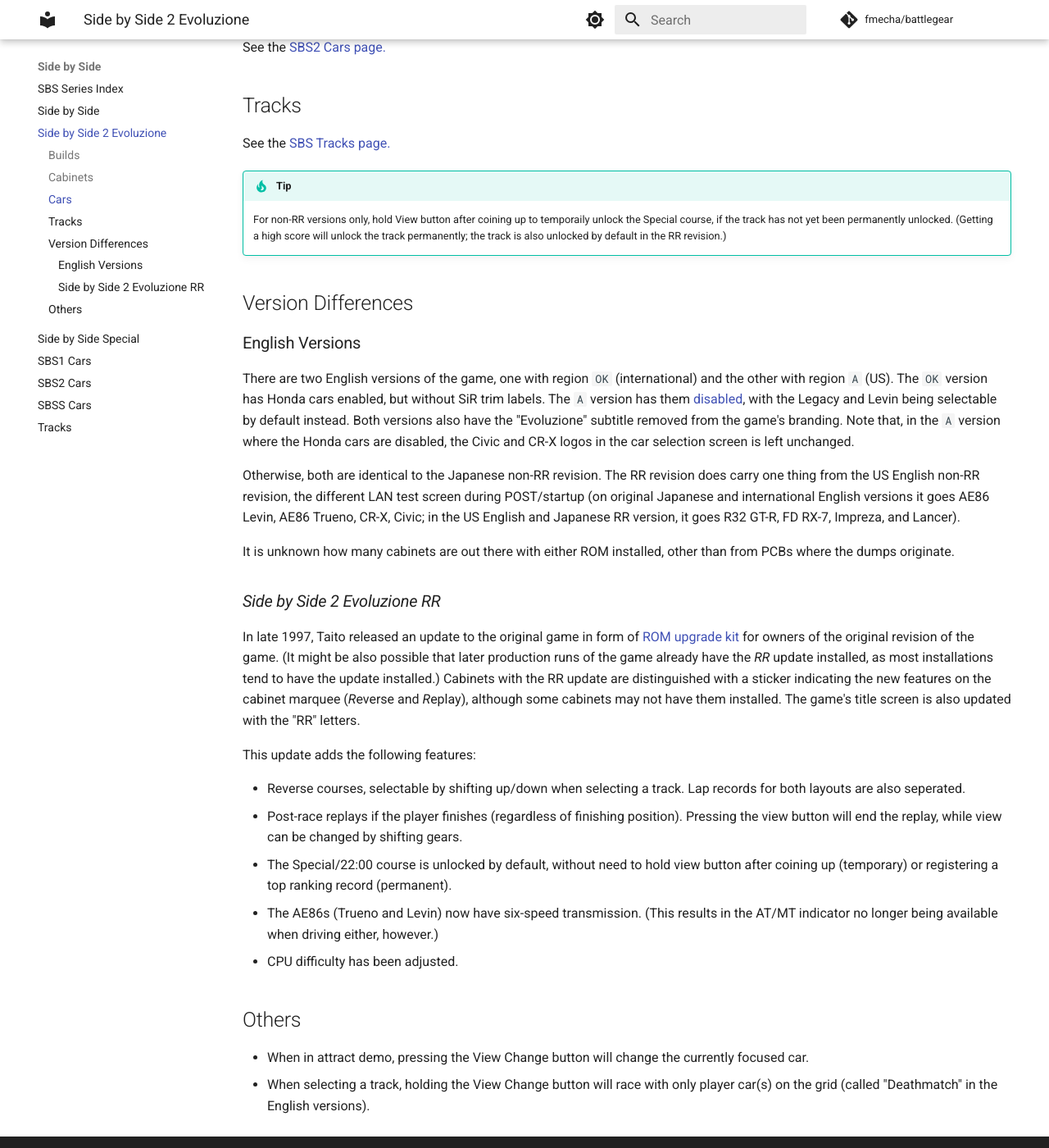
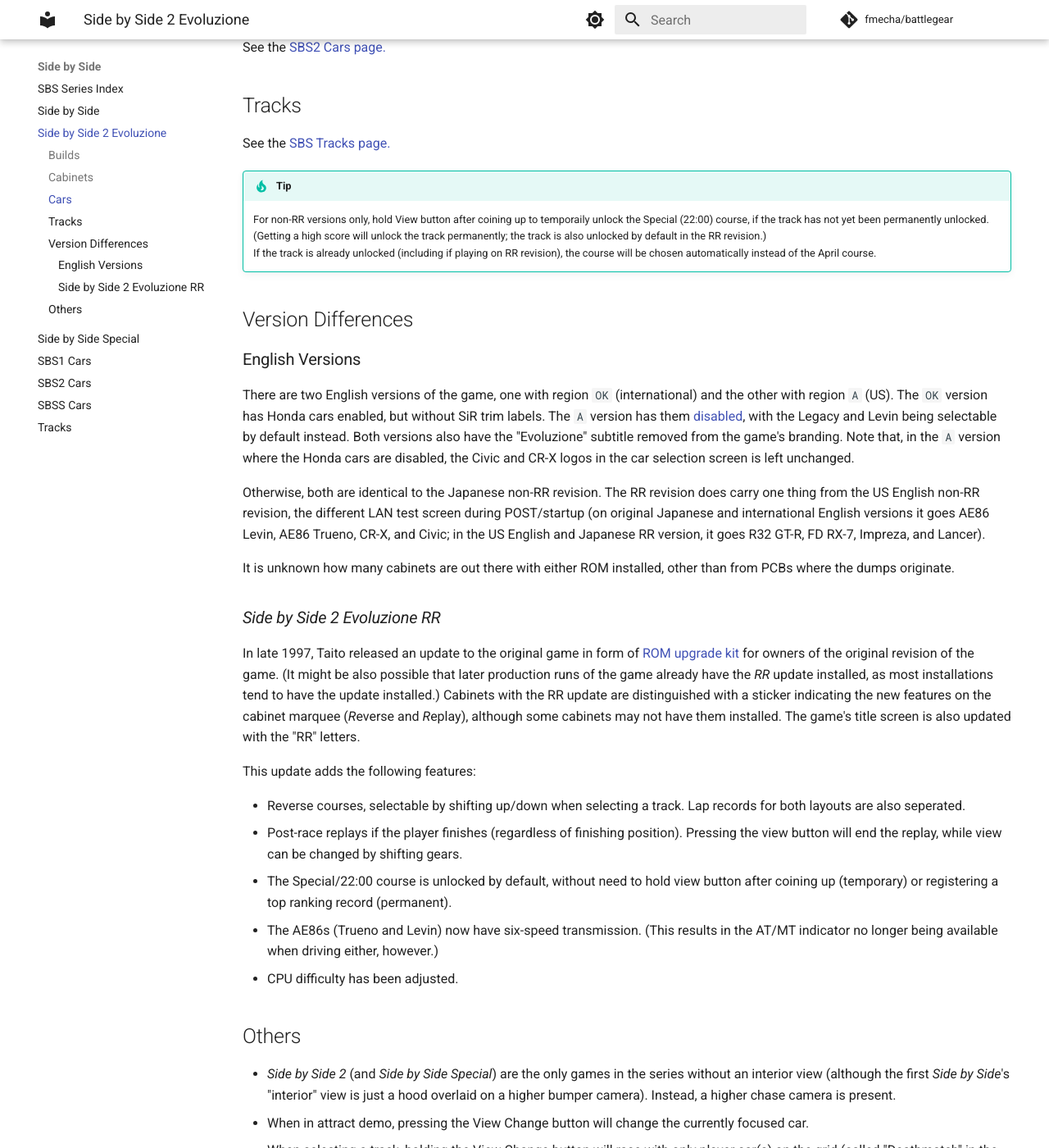
Before and after one commit to FMecha/battlegear, an MkDocs documentation site: the page built from docs/sidebs/sbs2.md, in a window 1280 px wide and 1400 px high, scrolled down 1653 px. Shown: the whole window at 82% size. Built offline with MkDocs 1.6.1 and Material for MkDocs 9.7.7, drawn with Linux system fonts in a browser that asks for light colours; comment, search, counter and statistics services are not loaded; some of the changed text lies outside the part shown.

Commit message:
sbs2.md: laps and other stuff

```diff
--- a/docs/sidebs/sbs2.md
+++ b/docs/sidebs/sbs2.md
@@ -36,7 +36,7 @@
 See the [SBS Tracks page.](/docs/sidebs/tracks.md)
 
 !!! tip
-    For non-RR versions only, hold View button after coining up to temporaily unlock the Special course, if the track has not yet been permanently unlocked. (Getting a high score will unlock the track permanently; the track is also unlocked by default in the RR revision.)
+    For non-RR versions only, hold View button after coining up to temporaily unlock the Special (22:00) course, if the track has not yet been permanently unlocked. (Getting a high score will unlock the track permanently; the track is also unlocked by default in the RR revision.)<br>If the track is already unlocked (including if playing on RR revision), the course will be chosen automatically instead of the April course.
 
 ## Version Differences
 
@@ -44,7 +44,7 @@
 
 There are two English versions of the game, one with region `OK` (international) and the other with region `A` (US). The `OK` version has Honda cars enabled, but without SiR trim labels. The `A` version has them [disabled](/docs/other/honda.md), with the Legacy and Levin being selectable by default instead. Both versions also have the "Evoluzione" subtitle removed from the game's branding. Note that, in the `A` version where the Honda cars are disabled, the Civic and CR-X logos in the car selection screen is left unchanged.
 
-Otherwise, both are identical to the Japanese non-RR revision. The RR revision does carry one thing from the US English non-RR revision, the different LAN test screen during POST/startup (on original Japanese and international English versions it goes AE86 Levin, AE86 Trueno, CR-X, Civic; in the US English and Japanese RR version, it goes R32 GT-R, FD RX-7, Impreza, and Lancer).
+Otherwise, both are identical to the Japanese non-RR revision. The RR revision does carry one thing from the US English non-RR revision, the different LAN test screen during POST/startup (on original Japanese and international English versions it goes AE86 Levin, AE86 Trueno, CR-X, and Civic; in the US English and Japanese RR version, it goes R32 GT-R, FD RX-7, Impreza, and Lancer).
 
 It is unknown how many cabinets are out there with either ROM installed, other than from PCBs where the dumps originate.
 
@@ -62,5 +62,20 @@
 
 ## Others
 
+- *Side by Side 2* (and *Side by Side Special*) are the only games in the series without an interior view (although the first *Side by Side*'s "interior" view is just a hood overlaid on a higher bumper camera). Instead, a higher chase camera is present.
 - When in attract demo, pressing the View Change button will change the currently focused car.
 - When selecting a track, holding the View Change button will race with only player car(s) on the grid (called "Deathmatch" in the English versions).
+- When selecting a car, pressing the View Change button will change the music.
+- Available lap configurations in test mode (Configuration ➡️ Lap): (All races on SBS2 tracks in *Side by Side Special* follow "B" configuration, the default setting, as that game lacks the option to set how long races can be.)
+
+Lap|April|March/July|October
+------ | ------ | ------ | ------
+A|3|2|1
+B|5|3|2
+C|6|4|2
+D|8|5|3
+E|10|5|3
+F|10|10|10
+
+!!! note
+    All machines must have the same amount of laps set if they are linked, or the game's multiplayer will break where players with less laps set will always win the race.
```
